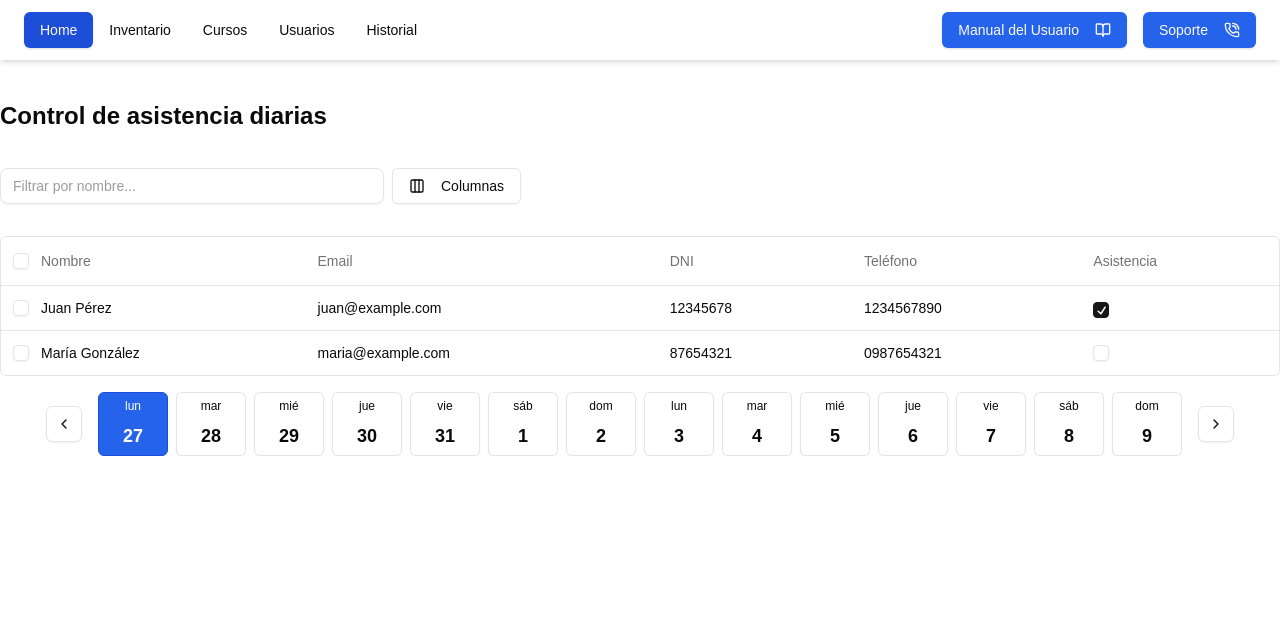
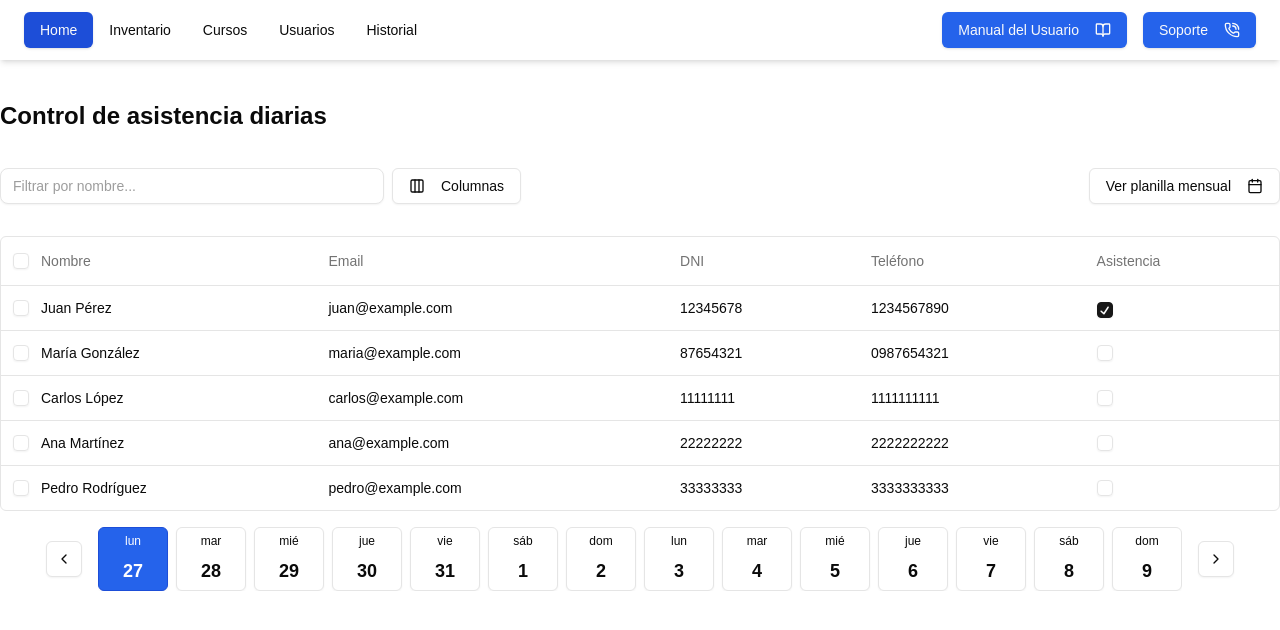
Before and after one commit to REPOSITORIO-PROYECTOS/sistema_gestion, a Next.js app in the folder frontend/: page /cursos/1/asistencias in a window 1280 px wide. Shown: the top 630 px of the page. Built offline with nearby package versions, Linux system fonts and the light colour scheme.

Commit message:
feat: agregar botón para ver planilla mensual y mejorar el diseño del filtro en la tabla de asistencia

```diff
--- a/frontend/src/components/interfaces/tabla-asistencia.tsx
+++ b/frontend/src/components/interfaces/tabla-asistencia.tsx
@@ -25,8 +25,9 @@ import {
     DropdownMenuContent,
     DropdownMenuTrigger,
 } from "@/components/ui/dropdown-menu"
-import { Columns3 } from 'lucide-react'
+import { Calendar, Columns3 } from 'lucide-react'
 import { BuscadorAlumnos } from "./buscador-alumnos"
+import Link from "next/link"
 
 type Alumno = {
     id: string
@@ -146,6 +147,30 @@ export function TablaAsistencia() {
                 dni: "87654321",
                 telefono: "0987654321",
             },
+            {
+                id: "3",
+                nombre: "Carlos",
+                apellido: "López",
+                email: "carlos@example.com",
+                dni: "11111111",
+                telefono: "1111111111",
+            },
+            {
+                id: "4",
+                nombre: "Ana",
+                apellido: "Martínez",
+                email: "ana@example.com",
+                dni: "22222222",
+                telefono: "2222222222",
+            },
+            {
+                id: "5",
+                nombre: "Pedro",
+                apellido: "Rodríguez",
+                email: "pedro@example.com",
+                dni: "33333333",
+                telefono: "3333333333",
+            }
         ];
         setAlumnos(sampleAlumnos);
 
@@ -180,7 +205,8 @@ export function TablaAsistencia() {
 
     return (
         <div className="space-y-4">
-            <div className="flex items-center space-x-2 py-4">
+            <div className="flex items-center justify-between space-x-2 py-4">
+                <div className="flex items-center space-x-2 w-full max-w-xl">
                     <Input
                         placeholder="Filtrar por nombre..."
                         value={(table.getColumn("nombre")?.getFilterValue() as string) ?? ""}
@@ -213,6 +239,13 @@ export function TablaAsistencia() {
                                 })}
                         </DropdownMenuContent>
                     </DropdownMenu>
+                </div>
+                <Button asChild variant="outline">
+                    <Link href="/cursos/1/mensual">
+                        Ver planilla mensual
+                        <Calendar className="ml-2 h-4 w-4" />
+                    </Link>
+                </Button>
             </div>
             <div className="rounded-md border">
                 <Table>
```
Lines whose indentation alone changed are shown as unchanged.
